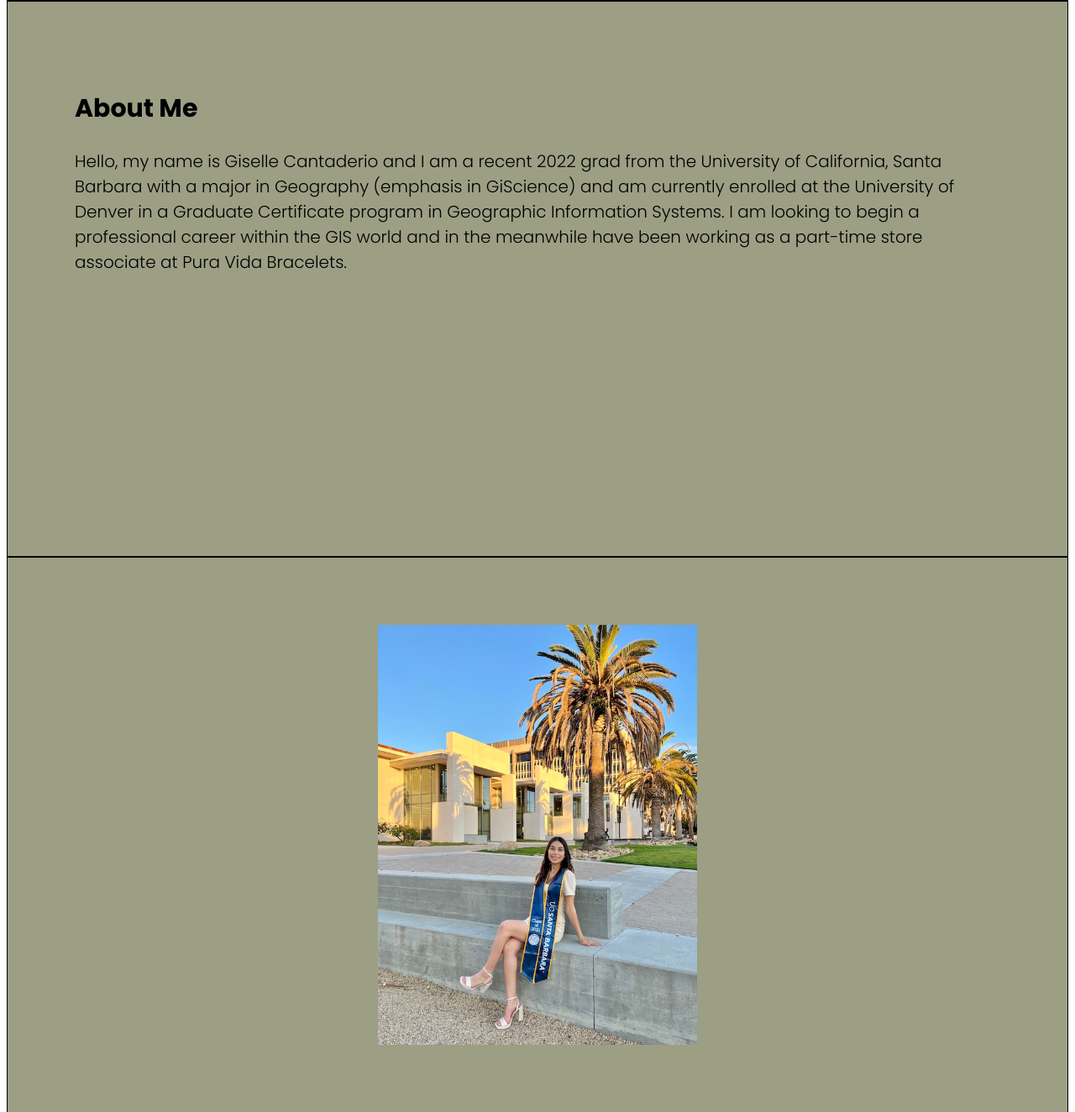
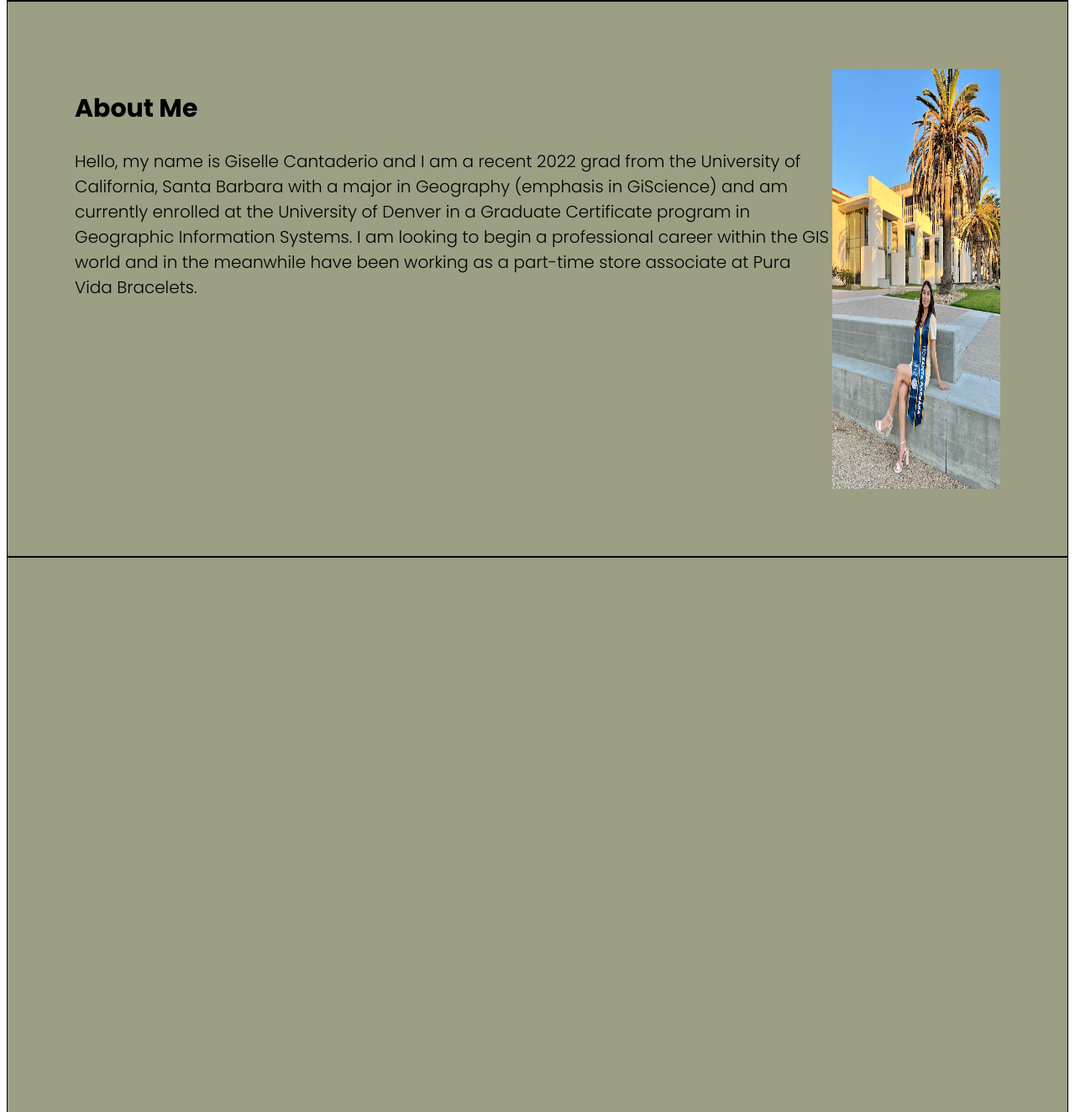
Before and after one commit to cantaderiogiselle/cantaderiogiselle.github.io, a plain HTML site: page index.html in a window 1280 px wide. Shown: the part 809-2133 px from the top of the page at 84% size. Drawn offline with Linux system fonts and the light colour scheme.

Commit message:
image again

```diff
--- a/index.html
+++ b/index.html
@@ -36,16 +36,17 @@
         </div>
 
     </section>
+
     <section class="sub-section">
 	<div class="information">
 	   <h2>About Me</h2>
 	   <p class="about">Hello, my name is Giselle Cantaderio and I am a recent 2022 grad from the University of California, Santa Barbara with a major in Geography (emphasis in GiScience) and am currently enrolled at the University of Denver in a Graduate Certificate program in Geographic Information Systems. I am looking to begin a professional career within the GIS world and in the meanwhile have been working as a part-time store associate at Pura Vida Bracelets.</p>
-	</div>
-
+        </div>
+        <img class="headshot" src="src/images/gradphoto.jpg" alt="Giselle's headshot"/>
     </section>
 
     <section class="sub-section">
-        <img class="headshot" src="src/images/gradphoto.jpg" alt="Giselle's Photo"/>
+
     </section>
 
     <footer></footer>
--- a/src/styles.css
+++ b/src/styles.css
@@ -100,3 +100,7 @@ p {
 .about {
      font-size: 20px;
 }
+
+.headshot {
+     width: 200px;
+}
```
